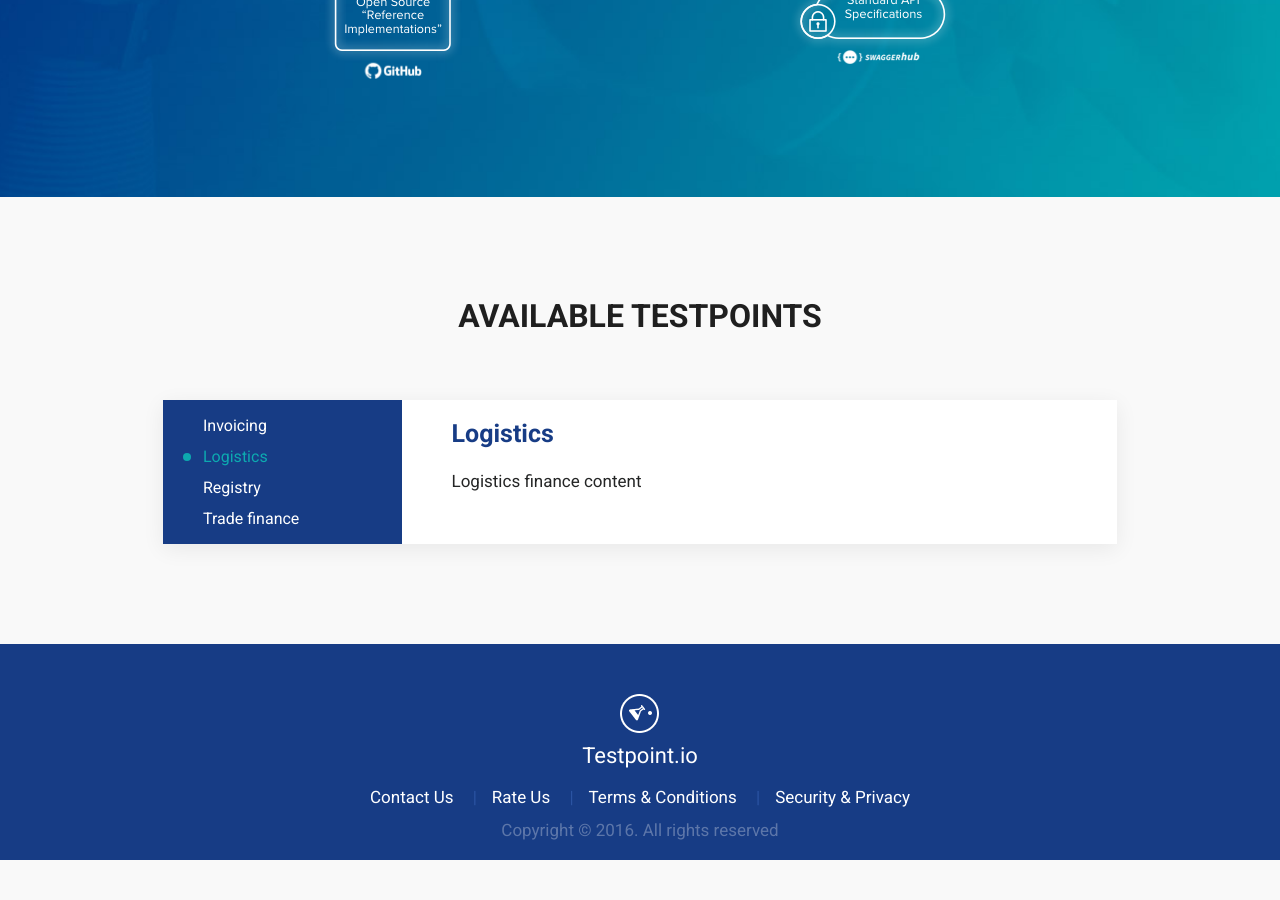
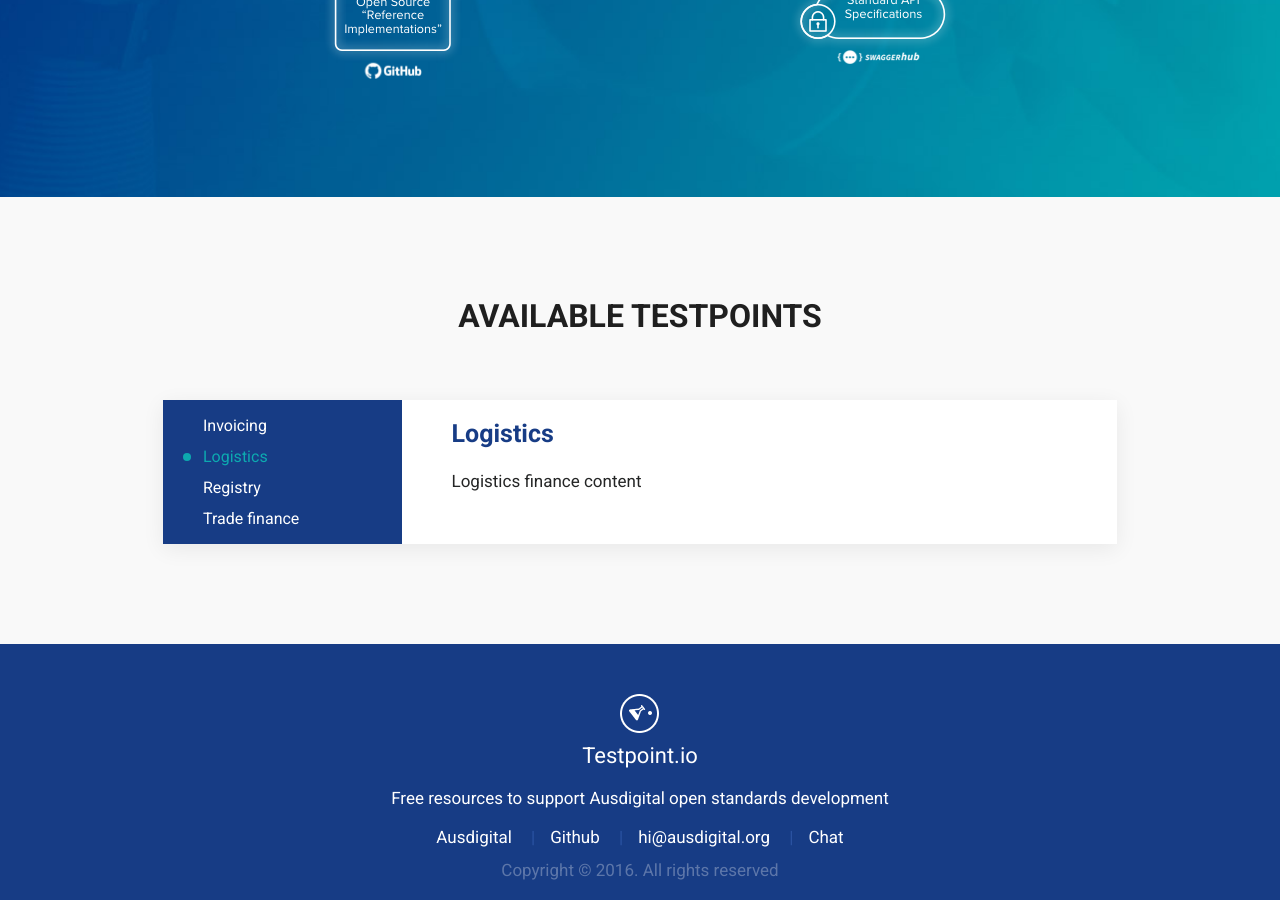
Before and after one commit to test-point/test-point.github.io, a Jekyll site: the page built from index.html, in a window 1280 px wide and 900 px high, scrolled down 801 px. Built offline with Jekyll 4.4.1, drawn with Linux system fonts in a browser that asks for light colours; before the commit the page ends 1661 px from its top, so only the background shows below that.

Commit message:
testpoint.io: fix footer
per https://github.com/company-book/metadata-registry/issues/135

```diff
--- a/_includes/footer.html
+++ b/_includes/footer.html
@@ -9,11 +9,16 @@
         <img src="/images/logo.png" alt="">
         Testpoint.io
     </a>
+    <br>
+    <br>
+    <p>
+      Free resources to support Ausdigital open standards development
+    </p>
     <ul class="footer-menu">
-        <li><a href="#">Contact Us</a></li>
-        <li><a href="#">Rate Us</a></li>
-        <li><a href="#">Terms &amp; Conditions</a></li>
-        <li><a href="#">Security &amp; Privacy</a></li>
+      <li><a href="http://ausdigital.org/">Ausdigital</a></li>
+      <li><a href="https://github.com/ausdigital/">Github</a></li>
+      <li><a href="mailto:hi@ausdigital.org">hi@ausdigital.org</a></li>
+      <li><a href="https://talk.ausdigital.org">Chat</a></li>
     </ul>
     <p class="copyright">Copyright &copy; 2016. All rights reserved</p>
 </footer>
```
